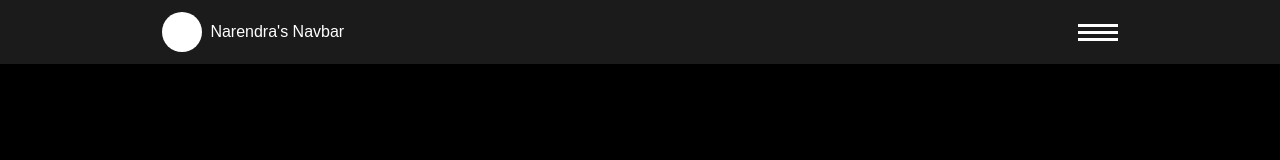
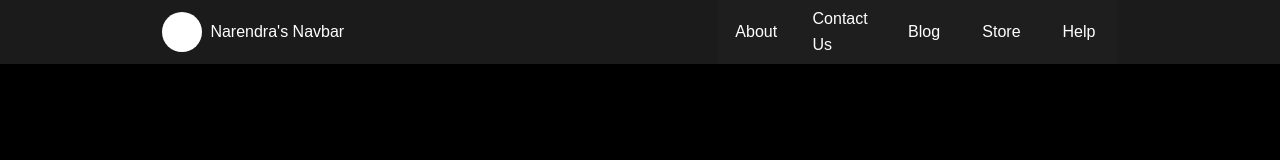
Before and after one commit to Narendra523116/Narendra-s-navbar, a plain HTML site: page index.html in a window 1280 px wide. Drawn offline with Linux system fonts and the light colour scheme.

Commit message:
changes made to styles.css to make it responsive

```diff
--- a/styles.css
+++ b/styles.css
@@ -149,3 +149,35 @@
   #navbar-toggle[aria-expanded='true'] + #navbar-menu .navbar-links {
     padding: 1em;
   }
+
+  @media screen and (min-width : 700px){
+
+    #navbar-toggle{
+        display : none;
+    }
+
+    #navbar-menu{
+        position : static;
+        opacity: 1;
+        visibility: visible;
+        display: block;
+        height : 100%;
+        background-color: none;
+    }
+
+    .navbar-links{
+        margin : 0px;
+        padding : 0px;
+        box-shadow: none;
+        position: static;
+        flex-direction: row;
+        width: 100%;
+        height : 100%;
+        background-color: none;
+    }
+
+    .navbar-link{
+        background-color: none;
+    }
+
+  }
```
